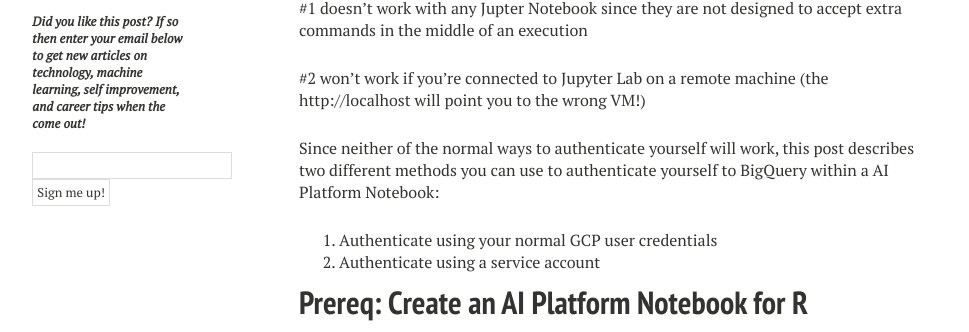
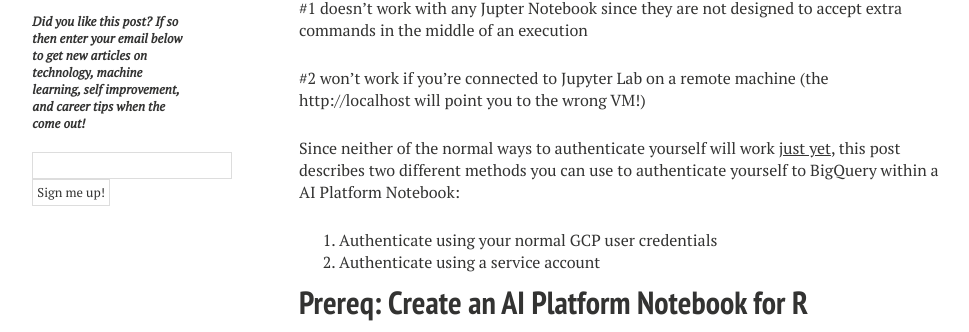
Before and after one commit to ZainRizvi/ZainRizvi.github.io, a Jekyll site: the page built from _posts/2019-08-05-authenticating-to-bigrquery-on-gcp-ai-platform-notebooks.md, in a window 1280 px wide and 900 px high, scrolled down 388 px. Shown: the part 123-455 px from the top of the window, without its empty margins (21-990 px from the left). Built offline with Jekyll 4.4.1, drawn with Linux system fonts in a browser that asks for light colours; nearby versions of some CDN libraries; comment, search, counter and statistics services are not loaded.

Commit message:
Update from Forestry.io Zain Rizvi updated _posts/2019-08-05-authenticating-to-bigrquery-on-gcp-ai-platform-notebooks.md

```diff
--- a/_posts/2019-08-05-authenticating-to-bigrquery-on-gcp-ai-platform-notebooks.md
+++ b/_posts/2019-08-05-authenticating-to-bigrquery-on-gcp-ai-platform-notebooks.md
@@ -24,7 +24,7 @@ The most popular library for accessing BigQuery in R is the open source library
 
 \#2 won't work if you're connected to Jupyter Lab on a remote machine (the http://localhost will point you to the wrong VM!)
 
-Since neither of the normal ways to authenticate yourself will work, this post describes two different methods you can use to authenticate yourself to BigQuery within a AI Platform Notebook:
+Since neither of the normal ways to authenticate yourself will work [just yet](https://github.com/r-dbi/bigrquery/issues/340), this post describes two different methods you can use to authenticate yourself to BigQuery within a AI Platform Notebook:
 
 1. Authenticate using your normal GCP user credentials
 2. Authenticate using a service account
```
